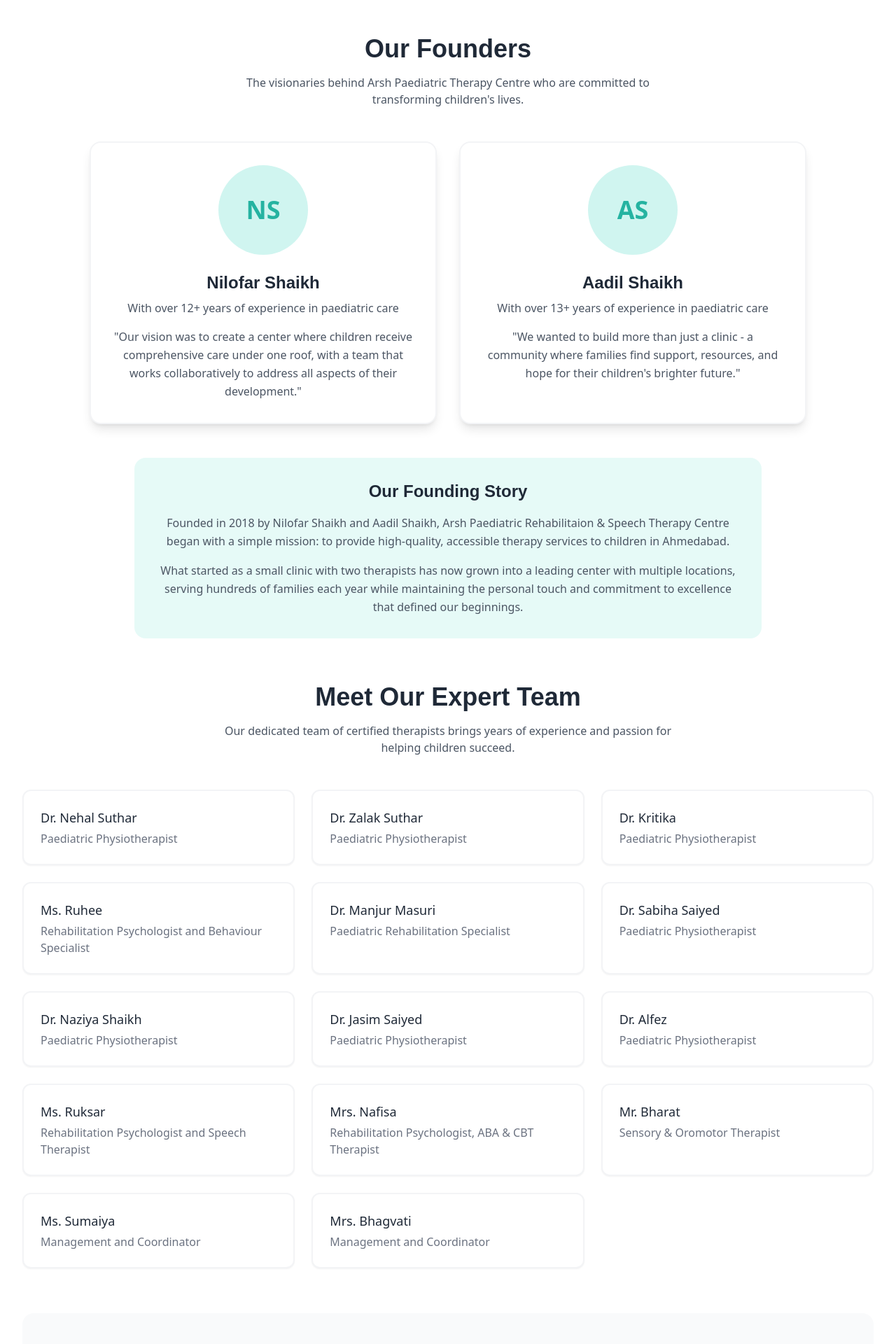
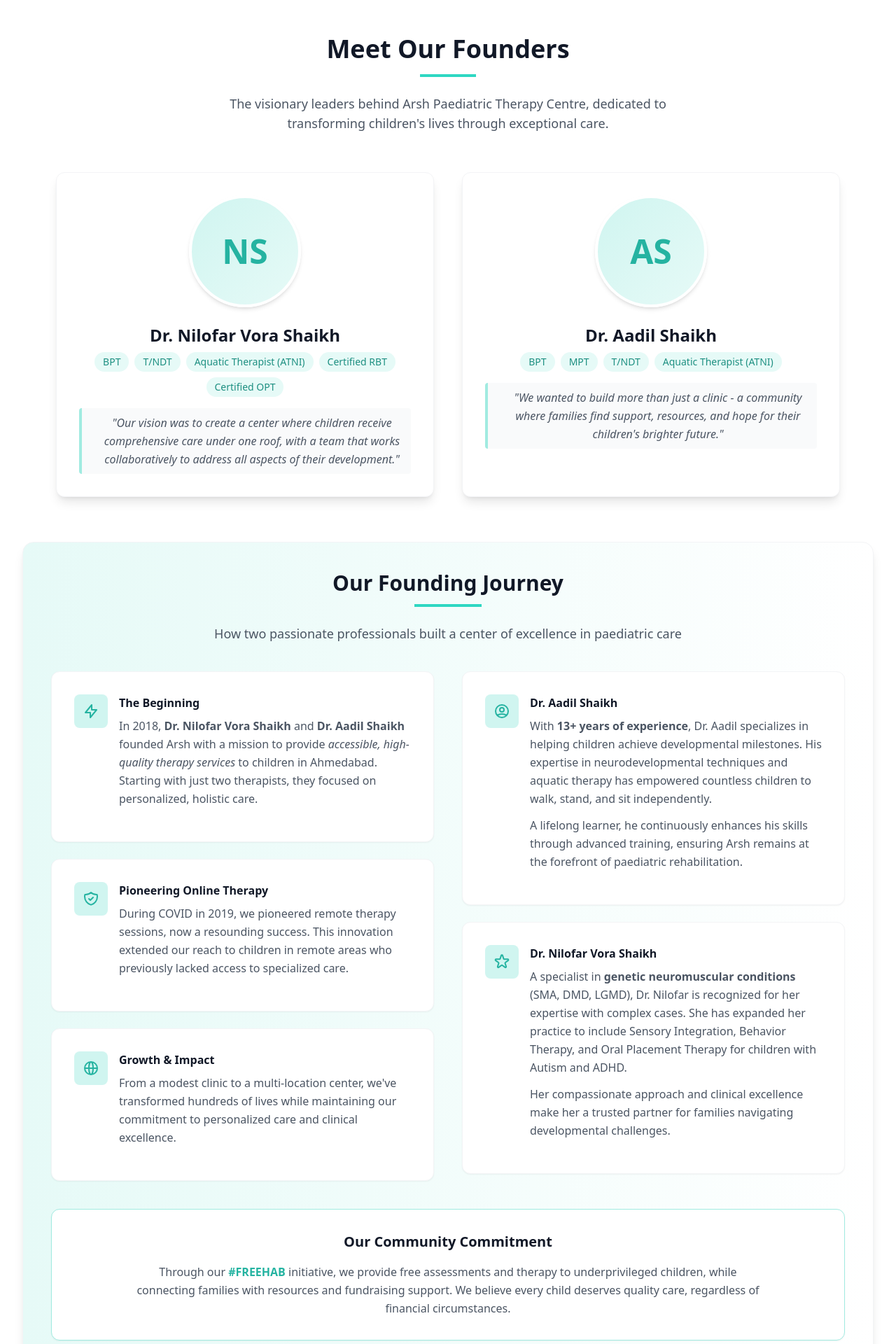
Before and after one commit to arshtherapy/therapy-app, a Next.js app: page /about in a window 1280 px wide. Shown: the part 1140-3060 px from the top of the page at 70% size. Built offline with nearby package versions, Linux system fonts and the light colour scheme.

Commit message:
updated about us page

```diff
--- a/src/app/about/page.tsx
+++ b/src/app/about/page.tsx
@@ -294,69 +294,190 @@
           </section>
 
           {/* Founder Section */}
-          <section className="mb-16">
-            <div className="text-center mb-12">
-              <h2 className="text-3xl md:text-4xl font-poppins font-bold text-gray-800 mb-4">
-                Our Founders
+          {/* Founder Section */}
+<section className="mb-20">
+  <div className="text-center mb-14">
+    <h2 className="text-3xl md:text-4xl font-bold text-gray-900 mb-4">
+      Meet Our Founders
     </h2>
-              <p className="text-gray-600 max-w-2xl mx-auto">
-                The visionaries behind Arsh Paediatric Therapy Centre who are committed to transforming children&apos;s lives.
+    <div className="w-20 h-1 bg-primary-500 mx-auto mb-6"></div>
+    <p className="text-gray-600 max-w-2xl mx-auto text-lg">
+      The visionary leaders behind Arsh Paediatric Therapy Centre, dedicated to transforming children's lives through exceptional care.
     </p>
   </div>
 
-            <div className="grid grid-cols-1 md:grid-cols-2 gap-8 max-w-5xl mx-auto">
+  <div className="grid grid-cols-1 md:grid-cols-2 gap-10 max-w-6xl mx-auto px-4">
     {/* Founder 1 */}
-              <Card className="border-2 border-gray-100 rounded-2xl shadow-lg hover:shadow-xl transition-all duration-300">
-                <CardContent className="p-8">
-                  <div className="flex flex-col items-center space-y-6">
-                    <div className="w-32 h-32 bg-primary-100 rounded-full flex items-center justify-center text-primary-600 text-4xl font-bold">
+    <div className="bg-white rounded-xl shadow-lg overflow-hidden border border-gray-100 hover:shadow-xl transition-all duration-300 transform hover:-translate-y-1">
+      <div className="p-8">
+        <div className="flex flex-col items-center">
+          <div className="w-40 h-40 bg-gradient-to-br from-primary-100 to-primary-50 rounded-full flex items-center justify-center text-primary-600 text-5xl font-bold mb-6 border-4 border-white shadow-md">
             NS
           </div>
           <div className="text-center">
-                      <h3 className="text-2xl font-poppins font-bold text-gray-800 mb-2">
-                        Nilofar Shaikh
+            <h3 className="text-2xl font-bold text-gray-900 mb-2">
+              Dr. Nilofar Vora Shaikh
             </h3>
-                      <p className="text-gray-600 mb-4">With over 12+ years of experience in paediatric care</p>
-                      <p className="text-gray-600 leading-relaxed">
-                        &quot;Our vision was to create a center where children receive comprehensive care under one roof, with a team that works collaboratively to address all aspects of their development.&quot;
+            <div className="flex flex-wrap justify-center gap-2 mb-4">
+              <span className="bg-primary-50 text-primary-700 px-3 py-1 rounded-full text-sm font-medium">BPT</span>
+              <span className="bg-primary-50 text-primary-700 px-3 py-1 rounded-full text-sm font-medium">T/NDT</span>
+              <span className="bg-primary-50 text-primary-700 px-3 py-1 rounded-full text-sm font-medium">Aquatic Therapist (ATNI)</span>
+              <span className="bg-primary-50 text-primary-700 px-3 py-1 rounded-full text-sm font-medium">Certified RBT</span>
+              <span className="bg-primary-50 text-primary-700 px-3 py-1 rounded-full text-sm font-medium">Certified OPT</span>
+            </div>
+            <p className="text-gray-600 leading-relaxed italic border-l-4 border-primary-200 pl-4 py-2 bg-gray-50 rounded">
+              "Our vision was to create a center where children receive comprehensive care under one roof, with a team that works collaboratively to address all aspects of their development."
             </p>
           </div>
         </div>
-                </CardContent>
-              </Card>
+      </div>
+    </div>
 
     {/* Founder 2 */}
-              <Card className="border-2 border-gray-100 rounded-2xl shadow-lg hover:shadow-xl transition-all duration-300">
-                <CardContent className="p-8">
-                  <div className="flex flex-col items-center space-y-6">
-                    <div className="w-32 h-32 bg-primary-100 rounded-full flex items-center justify-center text-primary-600 text-4xl font-bold">
+    <div className="bg-white rounded-xl shadow-lg overflow-hidden border border-gray-100 hover:shadow-xl transition-all duration-300 transform hover:-translate-y-1">
+      <div className="p-8">
+        <div className="flex flex-col items-center">
+          <div className="w-40 h-40 bg-gradient-to-br from-primary-100 to-primary-50 rounded-full flex items-center justify-center text-primary-600 text-5xl font-bold mb-6 border-4 border-white shadow-md">
             AS
           </div>
           <div className="text-center">
-                      <h3 className="text-2xl font-poppins font-bold text-gray-800 mb-2">
-                        Aadil Shaikh
+            <h3 className="text-2xl font-bold text-gray-900 mb-2">
+              Dr. Aadil Shaikh
             </h3>
-                      <p className="text-gray-600 mb-4">With over 13+ years of experience in paediatric care</p>
-                      <p className="text-gray-600 leading-relaxed">
-                        &quot;We wanted to build more than just a clinic - a community where families find support, resources, and hope for their children&apos;s brighter future.&quot;
+            <div className="flex flex-wrap justify-center gap-2 mb-4">
+              <span className="bg-primary-50 text-primary-700 px-3 py-1 rounded-full text-sm font-medium">BPT</span>
+              <span className="bg-primary-50 text-primary-700 px-3 py-1 rounded-full text-sm font-medium">MPT</span>
+              <span className="bg-primary-50 text-primary-700 px-3 py-1 rounded-full text-sm font-medium">T/NDT</span>
+              <span className="bg-primary-50 text-primary-700 px-3 py-1 rounded-full text-sm font-medium">Aquatic Therapist (ATNI)</span>
+            </div>
+            <p className="text-gray-600 leading-relaxed italic border-l-4 border-primary-200 pl-4 py-2 bg-gray-50 rounded">
+              "We wanted to build more than just a clinic - a community where families find support, resources, and hope for their children's brighter future."
             </p>
           </div>
         </div>
-                </CardContent>
-              </Card>
+      </div>
+    </div>
   </div>
 
-            <div className="mt-12 bg-primary-50 rounded-2xl p-8 max-w-4xl mx-auto">
-              <div className="text-center">
-                <h3 className="text-2xl font-poppins font-bold text-gray-800 mb-4">
-                  Our Founding Story
+  <div className="mt-16 bg-gradient-to-r from-primary-50 to-accent-50 rounded-2xl p-10 max-w-7xl mx-auto shadow-lg border border-gray-100">
+    <div className="text-center mb-10">
+      <h3 className="text-2xl md:text-3xl font-bold text-gray-900 mb-3">
+        Our Founding Journey
       </h3>
-                <p className="text-gray-600 leading-relaxed mb-4">
-                  Founded in 2018 by Nilofar Shaikh and Aadil Shaikh, Arsh Paediatric Rehabilitaion & Speech Therapy Centre began with a simple mission: to provide high-quality, accessible therapy services to children in Ahmedabad.
+      <div className="w-24 h-1 bg-primary-500 mx-auto mb-6"></div>
+      <p className="text-gray-600 max-w-3xl mx-auto text-lg">
+        How two passionate professionals built a center of excellence in paediatric care
+      </p>
+    </div>
+
+    <div className="grid grid-cols-1 lg:grid-cols-2 gap-10 items-start">
+      <div className="space-y-6">
+        <div className="bg-white p-8 rounded-xl shadow-sm border border-gray-100">
+          <div className="flex items-start mb-4">
+            <div className="bg-primary-100 p-3 rounded-lg mr-4">
+              <svg className="w-6 h-6 text-primary-600" fill="none" stroke="currentColor" viewBox="0 0 24 24">
+                <path strokeLinecap="round" strokeLinejoin="round" strokeWidth={2} d="M13 10V3L4 14h7v7l9-11h-7z" />
+              </svg>
+            </div>
+            <div>
+              <h4 className="font-semibold text-gray-900 mb-2">The Beginning</h4>
+              <p className="text-gray-600 leading-relaxed">
+                In 2018, <strong>Dr. Nilofar Vora Shaikh</strong> and <strong>Dr. Aadil Shaikh</strong> founded Arsh with a mission to provide <em>accessible, high-quality therapy services</em> to children in Ahmedabad. Starting with just two therapists, they focused on personalized, holistic care.
+              </p>
+            </div>
+          </div>
+        </div>
+
+        <div className="bg-white p-8 rounded-xl shadow-sm border border-gray-100">
+          <div className="flex items-start mb-4">
+            <div className="bg-primary-100 p-3 rounded-lg mr-4">
+              <svg className="w-6 h-6 text-primary-600" fill="none" stroke="currentColor" viewBox="0 0 24 24">
+                <path strokeLinecap="round" strokeLinejoin="round" strokeWidth={2} d="M9 12l2 2 4-4m5.618-4.016A11.955 11.955 0 0112 2.944a11.955 11.955 0 01-8.618 3.04A12.02 12.02 0 003 9c0 5.591 3.824 10.29 9 11.622 5.176-1.332 9-6.03 9-11.622 0-1.042-.133-2.052-.382-3.016z" />
+              </svg>
+            </div>
+            <div>
+              <h4 className="font-semibold text-gray-900 mb-2">Pioneering Online Therapy</h4>
+              <p className="text-gray-600 leading-relaxed">
+                During COVID in 2019, we pioneered remote therapy sessions, now a resounding success. This innovation extended our reach to children in remote areas who previously lacked access to specialized care.
+              </p>
+            </div>
+          </div>
+        </div>
+
+        <div className="bg-white p-8 rounded-xl shadow-sm border border-gray-100">
+          <div className="flex items-start mb-4">
+            <div className="bg-primary-100 p-3 rounded-lg mr-4">
+              <svg className="w-6 h-6 text-primary-600" fill="none" stroke="currentColor" viewBox="0 0 24 24">
+                <path strokeLinecap="round" strokeLinejoin="round" strokeWidth={2} d="M21 12a9 9 0 01-9 9m9-9a9 9 0 00-9-9m9 9H3m9 9a9 9 0 01-9-9m9 9c1.657 0 3-4.03 3-9s-1.343-9-3-9m0 18c-1.657 0-3-4.03-3-9s1.343-9 3-9m-9 9a9 9 0 019-9" />
+              </svg>
+            </div>
+            <div>
+              <h4 className="font-semibold text-gray-900 mb-2">Growth & Impact</h4>
+              <p className="text-gray-600 leading-relaxed">
+                From a modest clinic to a multi-location center, we've transformed hundreds of lives while maintaining our commitment to personalized care and clinical excellence.
+              </p>
+            </div>
+          </div>
+        </div>
+      </div>
+
+      <div className="space-y-6">
+        <div className="bg-white p-8 rounded-xl shadow-sm border border-gray-100">
+          <div className="flex items-start mb-4">
+            <div className="bg-primary-100 p-3 rounded-lg mr-4">
+              <svg className="w-6 h-6 text-primary-600" fill="none" stroke="currentColor" viewBox="0 0 24 24">
+                <path strokeLinecap="round" strokeLinejoin="round" strokeWidth={2} d="M5.121 17.804A13.937 13.937 0 0112 16c2.5 0 4.847.655 6.879 1.804M15 10a3 3 0 11-6 0 3 3 0 016 0zm6 2a9 9 0 11-18 0 9 9 0 0118 0z" />
+              </svg>
+            </div>
+            <div>
+              <h4 className="font-semibold text-gray-900 mb-2">Dr. Aadil Shaikh</h4>
+              <p className="text-gray-600 leading-relaxed mb-3">
+                With <strong>13+ years of experience</strong>, Dr. Aadil specializes in helping children achieve developmental milestones. His expertise in neurodevelopmental techniques and aquatic therapy has empowered countless children to walk, stand, and sit independently.
               </p>
               <p className="text-gray-600 leading-relaxed">
-                  What started as a small clinic with two therapists has now grown into a leading center with multiple locations, serving hundreds of families each year while maintaining the personal touch and commitment to excellence that defined our beginnings.
+                A lifelong learner, he continuously enhances his skills through advanced training, ensuring Arsh remains at the forefront of paediatric rehabilitation.
               </p>
+            </div>
+          </div>
+        </div>
+
+        <div className="bg-white p-8 rounded-xl shadow-sm border border-gray-100">
+          <div className="flex items-start mb-4">
+            <div className="bg-primary-100 p-3 rounded-lg mr-4">
+              <svg className="w-6 h-6 text-primary-600" fill="none" stroke="currentColor" viewBox="0 0 24 24">
+                <path strokeLinecap="round" strokeLinejoin="round" strokeWidth={2} d="M11.049 2.927c.3-.921 1.603-.921 1.902 0l1.519 4.674a1 1 0 00.95.69h4.915c.969 0 1.371 1.24.588 1.81l-3.976 2.888a1 1 0 00-.363 1.118l1.518 4.674c.3.922-.755 1.688-1.538 1.118l-3.976-2.888a1 1 0 00-1.176 0l-3.976 2.888c-.783.57-1.838-.197-1.538-1.118l1.518-4.674a1 1 0 00-.363-1.118l-3.976-2.888c-.784-.57-.38-1.81.588-1.81h4.914a1 1 0 00.951-.69l1.519-4.674z" />
+              </svg>
+            </div>
+            <div>
+              <h4 className="font-semibold text-gray-900 mb-2">Dr. Nilofar Vora Shaikh</h4>
+              <p className="text-gray-600 leading-relaxed mb-3">
+                A specialist in <strong>genetic neuromuscular conditions</strong> (SMA, DMD, LGMD), Dr. Nilofar is recognized for her expertise with complex cases. She has expanded her practice to include Sensory Integration, Behavior Therapy, and Oral Placement Therapy for children with Autism and ADHD.
+              </p>
+              <p className="text-gray-600 leading-relaxed">
+                Her compassionate approach and clinical excellence make her a trusted partner for families navigating developmental challenges.
+              </p>
+            </div>
+          </div>
+        </div>
+      </div>
+    </div>
+
+    <div className="mt-10 bg-white p-8 rounded-xl border border-primary-200 shadow-sm">
+      <div className="text-center max-w-4xl mx-auto">
+        <h4 className="font-semibold text-gray-900 mb-4 text-xl">Our Community Commitment</h4>
+        <p className="text-gray-600 leading-relaxed">
+          Through our <strong className="text-primary-600">#FREEHAB</strong> initiative, we provide free assessments and therapy to underprivileged children, while connecting families with resources and fundraising support. We believe every child deserves quality care, regardless of financial circumstances.
+        </p>
+      </div>
+    </div>
+
+    <div className="mt-10 text-center max-w-4xl mx-auto">
+      <blockquote className="text-gray-700 italic text-lg leading-relaxed border-l-4 border-primary-500 pl-6 py-2">
+        "From a small clinic to a trusted name in paediatric rehabilitation, our journey reflects our unwavering commitment to transforming children's lives through innovative, compassionate care."
+      </blockquote>
+      <div className="mt-4 text-gray-500 font-medium">
+        — Dr. Nilofar & Dr. Aadil Shaikh
+      </div>
     </div>
   </div>
 </section>
@@ -390,8 +511,6 @@
             </div>
           </section>
 
-
-
           {/* CTA Section */}
           <section className="mb-16 bg-accent-100 rounded-2xl p-12">
             <div className="max-w-5xl mx-auto text-center">
@@ -399,7 +518,7 @@
                 Personalized Treatment Plans
               </h2>
               <p className="text-gray-700 max-w-4xl mx-auto leading-relaxed mb-6">
-                We understand that every child is unique. That&apos;s why we create individualized treatment plans that address each child&apos;s specific needs and strengths.
+                We understand that every child is unique. That's why we create individualized treatment plans that address each child's specific needs and strengths.
               </p>
               <p className="text-gray-700 max-w-4xl mx-auto leading-relaxed mb-8">
                 Our therapists use a variety of evidence-based methods, including play therapy, sensory integration, behavioral techniques, and family coaching to ensure holistic development and positive outcomes.
```
Lines whose indentation alone changed are shown as unchanged.
